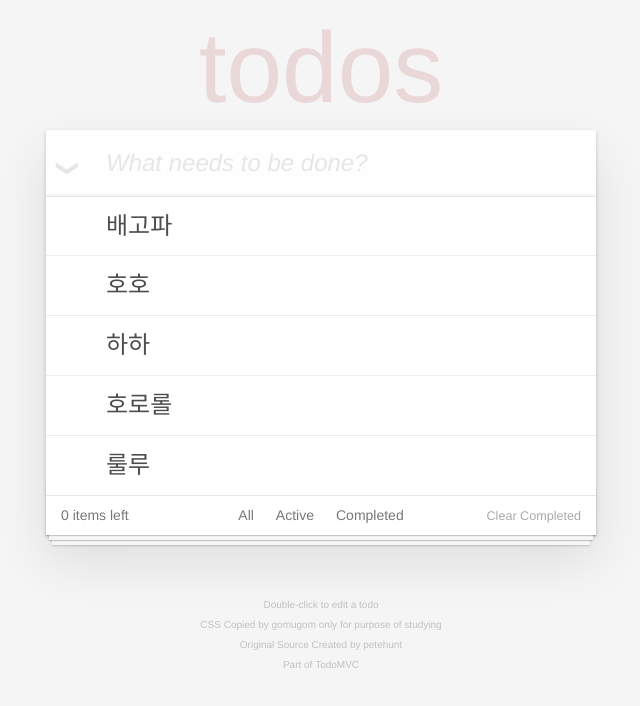
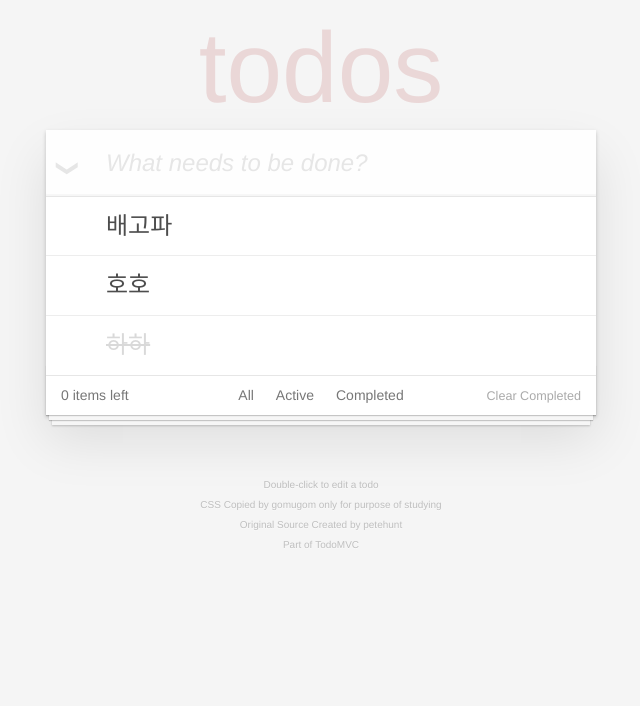
Before and after one commit to seoheely/playground-7, a React app: page / in a window 1280 px wide. Shown: the top 706 px of the page, without its empty margins (319-959 px from the left). Built offline with nearby package versions, Linux system fonts and the light colour scheme.

Commit message:
투두 - 토글,완료삭제,전체토글 완료

```diff
--- a/src/App.js
+++ b/src/App.js
@@ -17,19 +17,16 @@ class App extends React.Component {
         todos: [
             {
                 text: '배고파',
-                id: 1
+                id: 1,
+                isDone: false
             }, {
                 text: '호호',
-                id: 2
+                id: 2,
+                isDone: false
             }, {
                 text: '하하',
-                id: 3
-            }, {
-                text: '호로롤',
-                id: 4
-            }, {
-                text: '룰루',
-                id: 5
+                id: 3,
+                isDone: true
             }
         ],
         editingId: null // 이 아이디를 넣어서 수정이 될것인지 아닌지를 구분하도록 함.
@@ -111,22 +108,92 @@ class App extends React.Component {
         })
     };
 
+    toggleTodo = id => {
+        const newTodos = [... this.state.todos];
+        const targetIndex = newTodos.findIndex(v => v.id === id); // find, findIndex값으로 index를 찾아가야함.
+        // newTodos[targetIndex].text = newText; 이 방법은 사용할 수 없음. 참조된 배열까지 값이 바뀌게 됨... state내부를 직접 바꾸는 결과가 되므로 지양하자. - 곰곰
+        newTodos[targetIndex] = Object.assign({}, newTodos[targetIndex], {
+            isDone: !newTodos[targetIndex].isDone
+        });
+        // 따라서 위와 같이 object.assign 메서드를 사용해서 새로운 값을 추가한다.
+        this.setState({
+            todos: newTodos
+        });
+    };
+    // id를 받아서 현재 상태의 isDone 상태를 수정해준다.
+
+    toggleAll = () => {
+        const newDone = this.state.todos.some(v => !v.isDone); // 뭐여?????
+        const newTodos = this.state.todos.map(v =>
+            Object.assign({}, v, {
+                isDone: newDone
+            })
+        );
+        this.setState({
+            todos: newTodos
+        });
+    };
+
+    clearCompleted = () => {
+        /**
+         * 완료된 애들은 지워라 === 완료되지 않은 애들만 남겨라.
+         */
+        const newTodos = this.state.todos.filter(v => !v.isDone);
+
+        this.setState({
+            todos: newTodos
+        })
+    };
+
     render() {
+        const {
+            todos,
+            editingId
+        } = this.state;
         return (
             <div className="todo-app">
-                <Header addTodo={this.addTodo}/>
+                <Header
+                    addTodo={this.addTodo}
+                    toggleAll={this.toggleAll}
+                    isAllDone={todos.every(v => v.isDone)}
+                />
                 <TodoList
-                    todos={this.state.todos} // 기본 리스트
+                    todos={todos} // 기본 리스트
                     deleteTodo={this.deleteTodo} // 리스트 삭제
                     startEdit={this.startEdit} // 수정할때 필요한 메서드
-                    editingId={this.state.editingId} // 수정할때 필요한 아이디 값
+                    editingId={editingId} // 수정할때 필요한 아이디 값
                     saveTodo={this.saveTodo} // 새로운 todo 저장 메서드를 보냄
                     cancelEdit={this.cancelEdit} // 수정 상태값을 없애주는 네서드를 보냄
+                    toggleTodo={this.toggleTodo} // toggle 메서드를 보냄
                 />
-                <Footer />
+                <Footer
+                    clearCompleted={this.clearCompleted} //
+                />
             </div>
         );
     }
     }
 
 export default App;
+
+/**
+ * toggleAll의 기능 :
+ * 전부 true 인 경우에만 false로
+ * 아닐경우 true로 변환
+ * >>> array.some을 사용해보자!!
+ *
+ * arr.some(v => !v) -> 일부라도 성립하면 true / 전부 성립하지 않으면 false (or 개념)
+ * arr.every(v => !v) -> 전부 성립하면 true / 일부라도 성립하지 않으면 false (and 개념)
+ *
+ * 상황에 따라, 어느 시점에 판단이 간으한지에 따라 달라집니다.
+ *
+ * 중간에 빠져 나오고 싶으면 some
+ *
+ * 배열을 처리하기 위한 필수 메서드
+ * foreach
+ * map
+ * filter
+ * every
+ * some
+ *
+ */
--- a/src/Footer.js
+++ b/src/Footer.js
@@ -12,7 +12,10 @@ class Footer extends React.Component {
                     <li><a>Active</a></li>
                     <li><a>Completed</a></li>
                 </ul>
-                <button className="todo-delete-completed">
+                <button
+                    className="todo-delete-completed"
+                    onClick={this.props.clearCompleted}
+                >
                     Clear Completed
                 </button>
             </div>
--- a/src/Header.js
+++ b/src/Header.js
@@ -44,6 +44,11 @@ class Header extends React.Component {
     }
 
     render() {
+        const {
+            isAllDone,
+            toggleAll
+        } = this.props;
+
         return (
             <header>
                 <h1 className="todo-app__header">todos</h1>
@@ -56,7 +61,11 @@ class Header extends React.Component {
                     // addEventListner
                     // 함수 안에서의 this 는 전역함수다.
                 />
-                <button className="toggle-all" />
+                <button
+                    //{/*className="toggle-all"*/}
+                    className={`toggle-all${isAllDone ? ' checked' : ''}`}
+                    onClick={toggleAll}
+                />
             </header>
         );
     }
--- a/src/Todo.js
+++ b/src/Todo.js
@@ -2,7 +2,7 @@ import React from 'react';
 
 class Todo extends React.Component {
     componentDidUpdate(prevProps) { // component가 업데이트 되었을때!!! prevProps값을 가져온다.
-        if(this.props.isEditing && !prevProps.isEditing) {
+        if(this.props.isEditing && !prevProps.isEditing) { // 지금 수정모드이고, 이전에 수정모드가 아니었을경우!
             this._input.focus();
             this._input.value = this.props.text; // 값을 직접 넣어줄 수 있다.
         }
@@ -15,6 +15,7 @@ class Todo extends React.Component {
         if(!text || e.keyCode !== 13) { // 엔터키를 치지 않았거나 텍스트가 없을경우
             return;
         }
+        // 앞으로는 e.key == 'Enter'를 사용하게 될수도. keycode, whidh가 deprecated 될 예정이라고 함!!!
         this.props.saveTodo(text);
         e.target.value = '';
         // this._input.blur();
@@ -28,12 +29,22 @@ class Todo extends React.Component {
             deleteTodo,
             startEdit,
             isEditing,
-            cancelEdit
+            cancelEdit,
+            toggleTodo,
+            isDone
         } = this.props; // destructuring 사용
 
+        {/*<li className={`todo-item${isEditing ? ' editing' : ''}`}>*/}
+        // 이 방법은 1가지 상태 값을 넣을때 사용됨?????
         return (
-            <li className={`todo-item${isEditing ? ' editing' : ''}`}>
-                <button className="toggle" />
+            <li className={[
+                'todo-item',
+                isEditing ? ' editing' : '',
+                isDone ? ' completed' : ''
+            ].join('')}>
+                <button className="toggle"
+                        onClick={toggleTodo}
+                />
                 <div className="todo-item__view">
                     <div className="todo-item__view__text"
                         onDoubleClick={startEdit}
--- a/src/TodoList.js
+++ b/src/TodoList.js
@@ -14,7 +14,8 @@ class TodoList extends React.Component {
             startEdit,
             editingId,
             saveTodo,
-            cancelEdit
+            cancelEdit,
+            toggleTodo
         } = this.props;// destructuring 을 사용하자!!
 
         return (
@@ -30,6 +31,8 @@ class TodoList extends React.Component {
                             isEditing={editingId === v.id}
                             saveTodo={text => saveTodo(v.id, text)}
                             cancelEdit={cancelEdit}
+                            toggleTodo={() => toggleTodo(v.id)}
+                            isDone={v.isDone}
                         />
                     )) }
                     {/* 밑에 있는 것들을 위의 map 으로 바꿀 수 있다 */}
```
